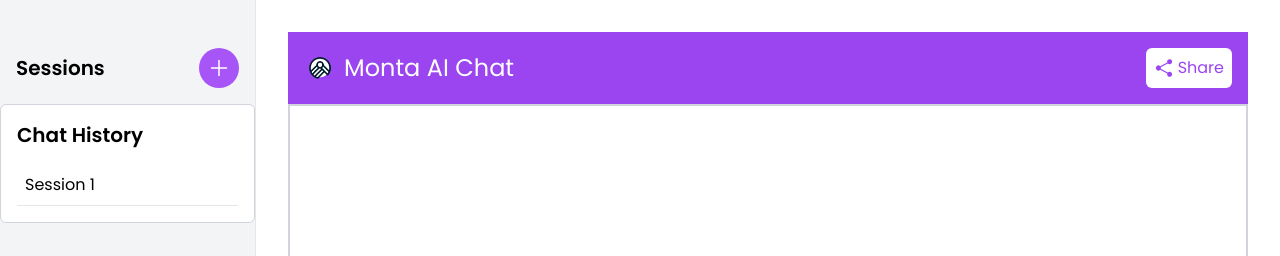
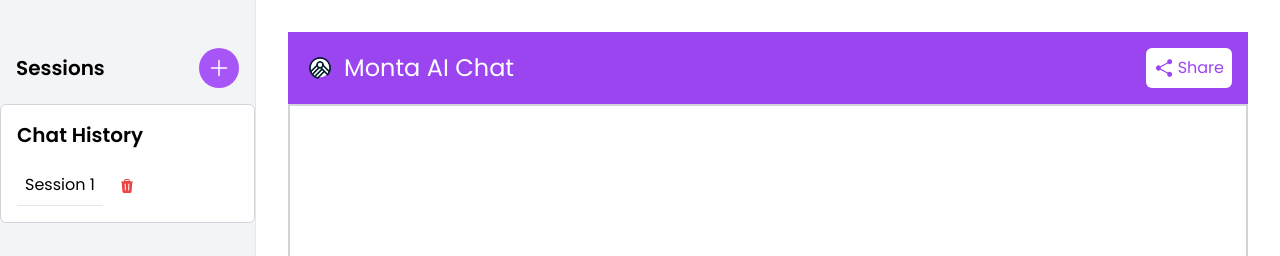
Before and after one commit to FoushWare/ai-chat, a React (Vite) app: page / in a window 1280 px wide. Both pictures are taken after a click on the button 219 px from the left and 68 px from the top of the page. Shown: the top 256 px of the page. Built offline with nearby package versions, Linux system fonts and the light colour scheme.

Commit message:
clear session messages

```diff
--- a/src/components/molecules/ChatList.tsx
+++ b/src/components/molecules/ChatList.tsx
@@ -1,18 +1,29 @@
 import { ChatListProps } from "@/types";
+import { TrashIcon } from '@heroicons/react/24/solid'
 
-const ChatList: React.FC<ChatListProps> = ({ sessions, onSelectSession }) => {
+
+const ChatList: React.FC<ChatListProps> = ({ sessions, onSelectSession, onDeleteSession }) => {
   const sortedSessions = sessions.sort((a, b) => new Date(b.id).getTime() - new Date(a.id).getTime());
   return (
     <div className="bg-white p-4 border border-gray-300 rounded-md overflow-y-auto h-full">
       <h2 className="text-xl font-semibold mb-4">Chat History</h2>
 
       {sortedSessions.map((session, index) => (
+        <div className="flex items-center gap-2 w-full">
         <div
           key={index}
           onClick={() => onSelectSession(session)}
-          className="cursor-pointer p-2 border-b border-gray-200 hover:bg-gray-100"
+          className="cursor-pointer p-2 border-b border-gray-200 hover:bg-gray-100 flex justify-between"
         >
           {session.title || `Session ${index + 1}`}
+          {/* delete icon button */}
+
+        </div>
+        <div className="flex items-center justify-center hover:bg-gray-100 rounded-md p-2 cursor-pointer"
+        onClick={() => onDeleteSession(session.id.toString())}
+        >
+          <TrashIcon className="w-4 h-4 text-red-500" />
+        </div>
         </div>
       ))}
     </div>
--- a/src/components/organisms/Sidebar.tsx
+++ b/src/components/organisms/Sidebar.tsx
@@ -14,9 +14,10 @@ interface SidebarProps {
   onCreateNewSession: (initialMessage?: string) => void;
   sidebarOpen: boolean;
   setSidebarOpen: Dispatch<SetStateAction<boolean>>;
+  onDeleteSession: (sessionId: string) => void;
 }
 
-const Sidebar: React.FC<SidebarProps> = ({ sessions, onSelectSession, onCreateNewSession, sidebarOpen, setSidebarOpen }) => {
+const Sidebar: React.FC<SidebarProps> = ({ sessions, onSelectSession, onCreateNewSession, sidebarOpen, setSidebarOpen,onDeleteSession }) => {
   return (
     <div className={`fixed inset-y-0 left-0 transform ${sidebarOpen? "translate-x-0" : "-translate-x-full"} lg:translate-x-0 lg:relative lg:w-64 transition-transform duration-300 ease-in-out w-64 bg-gray-100 border-r border-gray-3000 z-50`}>
     <div className='flex justify-between items-center p-4'>
@@ -33,7 +34,7 @@ const Sidebar: React.FC<SidebarProps> = ({ sessions, onSelectSession, onCreateNe
         </button>
       </div>
       <div className="flex-grow overflow-y-auto max-h-[calc(100vh-8rem)]">
-        <ChatList sessions={sessions} onSelectSession={onSelectSession} />
+        <ChatList sessions={sessions} onSelectSession={onSelectSession} onDeleteSession={onDeleteSession} />
       </div>
     </div>
   );
--- a/src/pages/ChatPage.tsx
+++ b/src/pages/ChatPage.tsx
@@ -89,6 +89,21 @@ const ChatPage = () => {
     localStorage.setItem('chatSessions', JSON.stringify(updatedSessions));
   };
 
+  const clearCurrentSession = () => {
+    if (currentSession) {
+      const updatedSession = {
+        ...currentSession,
+        messages: [],
+      };
+      const updatedSessions = sessions.map((session) =>
+        session.id === currentSession.id ? updatedSession : session
+      );
+      setSessions(updatedSessions);
+      setCurrentSession(updatedSession);
+      localStorage.setItem('chatSessions', JSON.stringify(updatedSessions));
+    }
+  };
+
   return (
     <div className="flex min-h-screen">
       <Sidebar
@@ -97,6 +112,7 @@ const ChatPage = () => {
         onCreateNewSession={createNewSession}
         sidebarOpen={sidebarOpen}
         setSidebarOpen={setSidebarOpen}
+        onDeleteSession={clearCurrentSession}
       />
       <div className="flex-1 flex flex-col relative">
         <div className="flex-grow overflow-y-auto p-4">
--- a/src/types/index.ts
+++ b/src/types/index.ts
@@ -11,7 +11,8 @@ export interface Session {
   }
   export interface ChatListProps {
     sessions: Session[];
-    onSelectSession: Dispatch<SetStateAction<Session | null>>
+    onSelectSession: Dispatch<SetStateAction<Session | null>>;
+    onDeleteSession: (sessionId: string) => void;
   }
   export interface Message {
     id: number;
```
